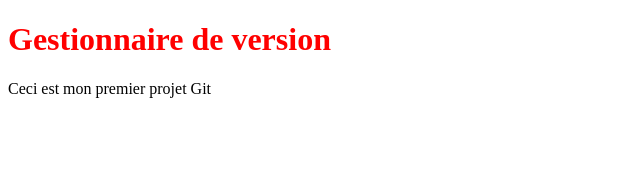
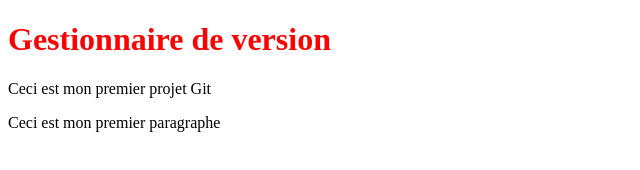
Before and after one commit to BonoTommy/Web1, a plain HTML site: page index.html in a window 1280 px wide. Shown: the whole page, without its empty margins (0-640 px from the left). Drawn offline with Linux system fonts and the light colour scheme.

Commit message:
Ajout d'un paragraphe dans le fichier

```diff
--- a/index.html
+++ b/index.html
@@ -7,5 +7,6 @@
 	<body>
 		<h1>Gestionnaire de version</h1>
 		Ceci est mon premier projet Git
+		<p>Ceci est mon premier paragraphe</p>
 	</body>
 </html>
```
